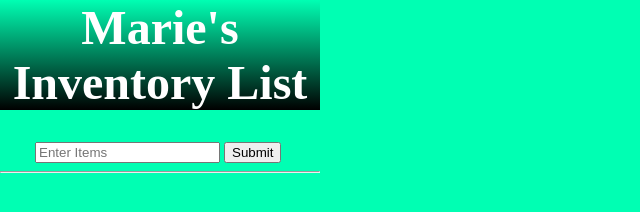
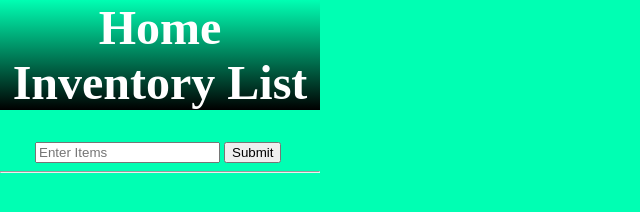
Before and after one commit to 0silverback0/homeInventory, a plain HTML site: page index.html in a window 1280 px wide. Shown: the whole page, without its empty margins (0-640 px from the left). Drawn offline with Linux system fonts and the light colour scheme.

Commit message:
changed header

```diff
--- a/index.html
+++ b/index.html
@@ -7,7 +7,7 @@
 </head>
 <body>
     <header>
-        <h1>Marie's Inventory List</h1>
+        <h1>Home Inventory List</h1>
     </header>
 
     <form id="form">
```
